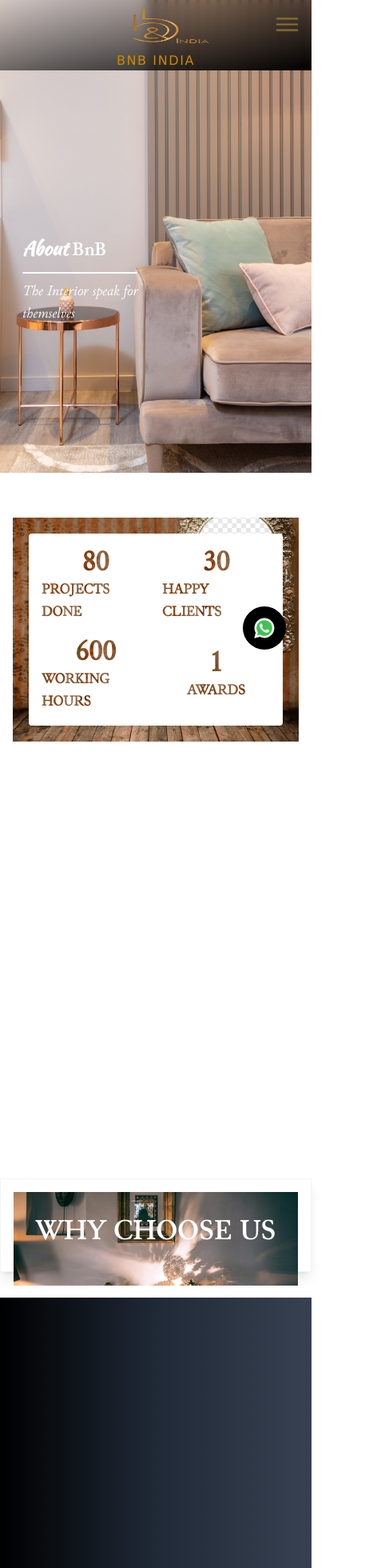
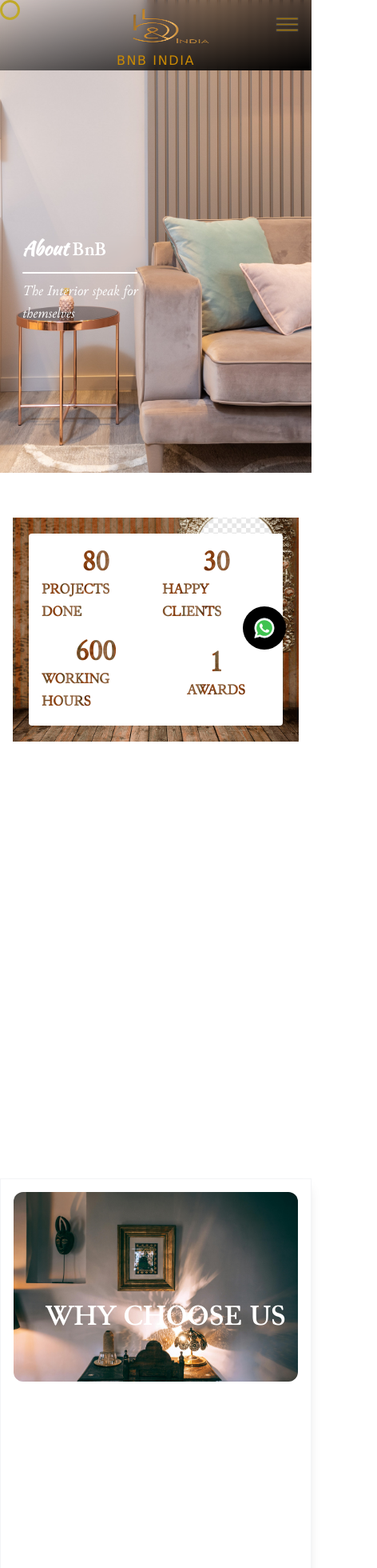
Before and after one commit to ihemnta/bnbindia_FE, a React (Create React App) app: page /about-bnb in a window 390 px wide. Shown: the top 1960 px of the page at 80% size, 472 px wide, since content can reach past the window. Built offline with nearby package versions, Linux system fonts and the light colour scheme.

Commit message:
responsiveness and cursor added

```diff
--- a/src/App.tsx
+++ b/src/App.tsx
@@ -1,5 +1,5 @@
-import React from "react";
-import RouterConfig from "./routes";
+import React from 'react';
+import RouterConfig from './routes';
 
 const App = () => {
   return <RouterConfig />;
--- a/src/components/Custom/Cursor.tsx
+++ b/src/components/Custom/Cursor.tsx
@@ -1,38 +1,53 @@
 // CustomCursor.tsx
-import React, { useEffect, useState } from "react";
-
-interface Position {
-  x: number;
-  y: number;
-}
+import React, { useEffect, useState } from 'react';
+import { animated } from '@react-spring/web';
 
 const CustomCursor: React.FC = () => {
-  const [position, setPosition] = useState<Position>({ x: 0, y: 0 });
+  const [trail, setTrail] = useState<Array<{ x: number; y: number }>>([]);
+  const [position, setPosition] = useState({ x: 0, y: 0 });
+
+  const handleMouseMove = (event: MouseEvent) => {
+    const newPosition = { x: event.clientX, y: event.clientY };
+    setPosition(newPosition);
+    setTimeout(() => {
+      setTrail((prevTrail) => [...prevTrail, newPosition]?.slice(-10)); // Adjust trail length
+    }, 100);
+  };
 
   useEffect(() => {
-    const updateCursorPosition = (e: MouseEvent) => {
-      requestAnimationFrame(() => {
-        setPosition({ x: e.clientX, y: e.clientY });
-      });
-    };
-
-    document.addEventListener("mousemove", updateCursorPosition);
+    document.addEventListener('mousemove', handleMouseMove);
 
     return () => {
-      document.removeEventListener("mousemove", updateCursorPosition);
+      document.removeEventListener('mousemove', handleMouseMove);
     };
   }, []);
 
   return (
-    <div
-      className="custom-cursor absolute w-6 h-6 rounded-full pointer-events-none z-10 flex items-center justify-center text-white"
-      style={{
-        left: `${position.x}px`,
-        top: `${position.y}px`,
-      }}
-    >
-      <img src="/assets/svgs/gold-cursor.svg" alt="Design Icon" />
-    </div>
+    <>
+      {trail?.map((trailPosition, index) => (
+        <animated.div
+          key={index}
+          className="custom-cursor-trail"
+          style={{
+            left: `${trailPosition.x}px`,
+            top: `${trailPosition.y}px`,
+            opacity: 1 - index * 0.1, // Adjust opacity based on the trail order
+            background: 'transparent',
+          }}
+        />
+      ))}
+      <animated.div
+        className="custom-cursor"
+        style={{
+          left: `${position.x}px`,
+          top: `${position.y}px`,
+          width: '25px',
+          height: '25px',
+          borderRadius: '50%',
+          background: 'transparent',
+        }}
+      />
+    </>
   );
 };
 
--- a/src/components/Footer/RedirectList.tsx
+++ b/src/components/Footer/RedirectList.tsx
@@ -23,7 +23,7 @@ const RedirectList: React.FC<IRedirectListProps> = ({ content, header }) => {
   return (
     <div className='space-y-6 flex flex-col justify-start'>
       <span className='uppercase tracking-wider text-md sm:no-underline underline'>{header}</span>
-      <div className='flex flex-col text-sm gap-3 text-gray-300 h-full'>
+      <div className='flex flex-col w-max text-sm gap-3 text-gray-300 h-full'>
         {content?.map((item) => (
           <div
             className='hover:text-gray-50 flex gap-2 hover:underline hover:shadow-sm'
--- a/src/components/Footer/index.tsx
+++ b/src/components/Footer/index.tsx
@@ -10,7 +10,7 @@ interface IFooterProps {
   showAnimation: boolean;
 }
 
-const Footer: React.FC<IFooterProps> = ({ showAnimation=true }) => {
+const Footer: React.FC<IFooterProps> = ({ showAnimation = true }) => {
   const logoAnimation = useSpring({
     transform: showAnimation ? 'scale(0.7)' : 'scale(1)',
     config: { tension: 100, friction: 15 },
@@ -23,47 +23,50 @@ const Footer: React.FC<IFooterProps> = ({ showAnimation=true }) => {
     config: { duration: 1000 },
   });
 
-
   return (
-    <footer className="flex flex-col gap-5 bg-gradient-to-r from-black via-gray-800 to-gray-700 text-white p-10 h-max">
+    <footer className="flex flex-col gap-5 relative bg-gradient-to-r from-black via-gray-800 to-gray-700 text-white p-10 h-max">
       <animated.div style={firstDivAnimation}>
-        <div className='space-y-7 '>
-          <div className='-ml-6 -mt-6 rounded shadow-sm'>
+        <div className="space-y-7 ">
+          <div className="-ml-6 -mt-6 rounded shadow-sm">
             <animated.div style={logoAnimation}>
-              <div className='flex items-center'>
-                <img src={`/assets/logo/logo-gold.png`} className='h-24' alt='Logo' />
-                <span style={{ color: "#7d6615" }} className='text-2xl text-yellow-700 flex flex-col mt-5 font-bold ml-4'>
+              <div className="flex items-center">
+                <img
+                  src={`/assets/logo/logo-gold.png`}
+                  className="h-24"
+                  alt="Logo"
+                />
+                <span
+                  style={{ color: '#7d6615' }}
+                  className="text-2xl text-yellow-700 flex flex-col mt-5 font-bold ml-4"
+                >
                   BNB INDIA
-                  <span className='text-sm text-white font-normal'>
+                  <span className="text-sm text-white font-normal">
                     Infusing Life into Spaces, One Elegant Piece at a Time.
                   </span>
                 </span>
               </div>
             </animated.div>
 
-            <p className='mt-4 ml-6 text-sm break-all text-gray-500 whitespace-pre-line'>
-  B&B India, est. 2016: Leading the way in exquisite furniture. Our Dining Tables to Designer Sofas showcase innovative design and top-notch craftsmanship. Elevate your spaces with B&B India, where each piece tells a story of elegance, comfort, and enduring quality.
-</p>
-
-
+            <p className="mt-4 ml-6 text-sm break-all text-gray-500 whitespace-pre-line">
+              B&B India, est. 2016: Leading the way in exquisite furniture. Our
+              Dining Tables to Designer Sofas showcase innovative design and
+              top-notch craftsmanship. Elevate your spaces with B&B India, where
+              each piece tells a story of elegance, comfort, and enduring
+              quality.
+            </p>
           </div>
-          <div className='sm:grid sm:grid-cols-3 space-y-4 sm:space-y-0 w-full'>
-
-
-
-{
-  footerConfig?.map((config=>  <RedirectList header={config?.header}  content={config?.links} />))
-}
-</div>
-
+          <div className="sm:grid sm:grid-cols-3 space-y-4 sm:space-y-0 w-full">
+            {footerConfig?.map((config) => (
+              <RedirectList header={config?.header} content={config?.links} />
+            ))}
+          </div>
         </div>
       </animated.div>
 
-<div className="flex justify-center  border p-2 gap-6 border-gray-600 rounded-md ">
-      <SocialMediaIcons fromFooter/>
-          {/* <SubscribeNewsletter/> */}
-        </div>
-
+      <div className="flex justify-center  border p-2 gap-6 border-gray-600 rounded-md ">
+        <SocialMediaIcons fromFooter />
+        {/* <SubscribeNewsletter/> */}
+      </div>
     </footer>
   );
 };
--- a/src/components/Layout/Layout.tsx
+++ b/src/components/Layout/Layout.tsx
@@ -9,6 +9,8 @@ import MobileDrawer from "../Custom/MobileDrawer";
 import IconWrapper from "../Wrapper/IconWrapper";
 import Footer from "../Footer";
 import useScrollVisibility from "../hooks/useScrollVisibility";
+import CustomCursor from "../Custom/Cursor";
+import CursorComponent from "../Custom/Cursor";
 
 interface LayoutProps {
   children: ReactNode;
@@ -35,7 +37,8 @@ const Layout: React.FC<LayoutProps> = ({ children }) => {
 
   return (
     <section className="flex flex-col relative h-full min-h-screen">
-      {/* <CustomCursor /> */}
+      <CustomCursor />
+
       <animated.div style={headerSpring} className="w-full h-max  fixed z-30 flex flex-col bg-cover bg-center">
       <div  className="absolute inset-0  bg-gradient-to-tl backdrop-blur-sm  from-black to-transparent sm:from-gray-900/60 sm:to-transparent h-22 sm:h-26"></div>
 
--- a/src/pages/AboutUs/components/ChooseUs.tsx
+++ b/src/pages/AboutUs/components/ChooseUs.tsx
@@ -2,19 +2,10 @@ import React from 'react';
 import VectorCard from './VectorCard';
 
 const ChooseUs = () => {
-
   return (
-    <div className="w-full h-[30vw] sm:h-screen border border-gray-100 shadow-lg p-4 ">
+    <div className="relative w-full sm:h-screen h-[180vh] border border-gray-100 shadow-lg p-4">
       {/* Content on top of the image */}
-
-<div className='relative'>
-
-      {/* Image */}
-      <img alt='interior' className='h-[30vw] w-screen object-cover' src='/assets/projects/about-us-3rd-image.jpg'/>
-<div className='absolute top-[25%] w-full'>
-
-
-      <div className=" flex flex-col h-full justify-center items-center">
+      <div className="absolute sm:top-1/3 top-[10%] left-14 sm:left-1/2 sm:transform sm:-translate-x-1/2 sm:-translate-y-1/2 text-center">
         <span
           className="text-4xl font-bold text-white"
           style={{ fontFamily: 'junicode-bold' }}
@@ -22,8 +13,16 @@ const ChooseUs = () => {
           WHY CHOOSE US
         </span>
       </div>
-      {/* Content Section */}
-      <div className="grid h-full w-full sm:grid-cols-3 justify-between ml-3 ">
+
+      {/* Image */}
+      <img
+        alt="interior"
+        className="w-full sm:h-[30vw] h-max rounded-xl object-cover"
+        src="/assets/projects/about-us-3rd-image.jpg"
+      />
+
+      <div className="sm:w-full absolute sm:top-[70%] top-[15%] sm:left-1/2 sm:transform sm:-translate-x-1/2 sm:-translate-y-1/2 grid sm:grid-cols-3 grid-cols-1 justify-center gap-4">
+        {/* Content Section */}
         <VectorCard
           title="Quality"
           description=" As interior designers, the one thing that continues to resonate throughout our business is quality. From the moment you begin to discuss the project, right through to completion, we aim to uphold the highest standards possible and ensure that our clients are left with not only a great interior but a pleasant experience."
@@ -39,10 +38,7 @@ const ChooseUs = () => {
           description="We pay incredible attention to detail, selecting only the materials, furniture, and lighting that is perfect for the interior design job as a whole. And where we can’t find the perfect furniture, we can design and make bespoke furniture ourselves to deliver the perfect end result every time."
           image="/assets/svgs/attention.svg"
         />
-      </div>
-
-</div>
-      {/* End Content Section */}
+        {/* End Content Section */}
       </div>
     </div>
   );
--- a/src/pages/AboutUs/components/VectorCard.tsx
+++ b/src/pages/AboutUs/components/VectorCard.tsx
@@ -18,7 +18,7 @@ const VectorCard: React.FC<IVectorCardProps> = ({
     // Listen for scroll events to trigger the animation
     const handleScroll = () => {
       const scrollY = window.scrollY || window.pageYOffset;
-        const triggerPoint = window.innerHeight ; // Adjust the trigger point as needed
+      const triggerPoint = window.innerHeight; // Adjust the trigger point as needed
 
       setIsVisible(scrollY > triggerPoint);
     };
@@ -28,19 +28,19 @@ const VectorCard: React.FC<IVectorCardProps> = ({
       window.removeEventListener('scroll', handleScroll);
     };
   }, []);
+
   const cardAnimation = useSpring({
-    to: { opacity: isVisible? 1 : 0},
-    config:{duration:700}
+    to: { opacity: isVisible ? 1 : 0 },
+    config: { duration: 700 },
   });
-
 
   return (
     <animated.div
       style={cardAnimation}
-      className="relative flex flex-col mt-6 text-gray-700 bg-white shadow-md bg-clip-border rounded-xl w-96"
+      className="relative flex flex-col  text-gray-700 bg-white shadow-md bg-clip-border rounded-xl "
     >
-      <div className="p-6">
-        <img className="h-16" src={image} alt={title} />
+      <div className="sm:p-6 px-4 py-10">
+        <img className="h-12" src={image} alt={title} />
         <h5
           style={{ fontFamily: 'junicode-italic' }}
           className="block mb-2  text-xl antialiased font-semibold leading-snug tracking-normal text-blue-gray-900"
@@ -49,7 +49,7 @@ const VectorCard: React.FC<IVectorCardProps> = ({
         </h5>
         <p
           style={{ fontFamily: 'junicode-regular' }}
-          className="block font-sans text-base antialiased font-light leading-relaxed text-inherit"
+          className="block font-sans text-sm antialiased font-light leading-relaxed text-inherit"
         >
           {description}
         </p>
--- a/src/pages/AboutUs/index.tsx
+++ b/src/pages/AboutUs/index.tsx
@@ -36,7 +36,7 @@ const AboutUs = () => {
           style={{ height: isMobile ? '70vh' : '40vw' }}
           className=" w-screen object-cover"
           src="/assets/projects/about-us-page-main.jpg"
-          alt="About Us Image"
+          alt="About Us"
         />
         <div
           style={{ backdropFilter: 'blur(3px)' }}
--- a/src/pages/Home/components/LandingScreen.tsx
+++ b/src/pages/Home/components/LandingScreen.tsx
@@ -1,23 +1,29 @@
-import React, { useState, useEffect } from "react";
-import { useSpring, animated } from "@react-spring/web";
-import { landingPageHeaders } from "./home.config";
-import CTAButton from "../../../components/Custom/CTAButton";
+import React, { useState, useEffect } from 'react';
+import { useSpring, animated } from '@react-spring/web';
+import { landingPageHeaders } from './home.config';
+import CTAButton from '../../../components/Custom/CTAButton';
 
 const LandingScreen = () => {
   const [currentIndex, setCurrentIndex] = useState(0);
   const [isVisible, setIsVisible] = useState(true);
   const [springProps, api] = useSpring(() => ({
     opacity: 1,
-    filter: "blur(0px)",
+    filter: 'blur(0px)',
+    curtainTop: '0%',
     config: { duration: 700 },
   }));
+
+  useEffect(() => {
+    // Animate the curtain effect when the component mounts
+    api.start({ curtainTop: '100%' });
+  }, [api]);
 
   useEffect(() => {
     const timer = setInterval(() => {
       setIsVisible(false);
       setTimeout(() => {
         setCurrentIndex(
-          (prevIndex) => (prevIndex + 1) % landingPageHeaders?.length
+          (prevIndex) => (prevIndex + 1) % landingPageHeaders?.length,
         );
         setIsVisible(true);
       }, 700);
@@ -27,30 +33,42 @@ const LandingScreen = () => {
 
   useEffect(() => {
     if (!isVisible) {
-      api.start({ opacity: 0, filter: "blur(5px)" });
+      api.start({ opacity: 0, filter: 'blur(5px)' });
     } else {
-      api.start({ opacity: 1, filter: "blur(0px)" });
+      api.start({ opacity: 1, filter: 'blur(0px)' });
     }
   }, [isVisible, api]);
 
   return (
     <div className=" overflow-hidden">
       <div className="relative">
-        <img
+        <animated.div
           className="h-screen w-screen object-cover"
-          src="/assets/projects/landing.jpg"
-          alt="living-room"
-        />
+          style={{
+            clipPath: springProps.curtainTop.to(
+              (value) => `polygon(0 0, 100% 0, 100% ${value}, 0% ${value})`,
+            ),
+          }}
+        >
+          <img
+            className="h-full w-full"
+            src="/assets/projects/landing.jpg"
+            alt="living-room"
+          />
+        </animated.div>
 
         <div className="absolute top-[52%] left-[50%] transform -translate-x-1/2 -translate-y-1/2 text-center text-gray-900 flex flex-col items-center justify-center">
           <div className="sm:text-4xl   flex flex-col justify-center items-center  text-2xl text-center">
-            <span  style={{fontFamily:"custom-cursive-font"}} className="w-52 sm:w-full   m-auto block tracking-wider">
+            <span
+              style={{ fontFamily: 'custom-cursive-font' }}
+              className="w-52 sm:w-full   m-auto block tracking-wider"
+            >
               Handmade for your
             </span>
             <animated.span
               className="font-bold sm:text-6xl text-4xl tracking-widest text-white block mt-2 w-max"
               style={{
-                fontFamily: "junicode-bold",
+                fontFamily: 'junicode-bold',
                 ...springProps,
               }}
             >
@@ -62,7 +80,6 @@ const LandingScreen = () => {
           </div>
         </div>
       </div>
-
     </div>
   );
 };
--- a/src/styles/main.css
+++ b/src/styles/main.css
@@ -2,6 +2,17 @@
 @tailwind components;
 @tailwind utilities;
 
-/* body {
+.custom-cursor {
+  position: fixed;
+  width: 23px;
+  height: 22px;
+  background-color: transparent; /* Set the background color directly */
+  border: 3px solid rgb(192, 169, 39);
+  border-radius: 50%;
+  pointer-events: none;
+  z-index: 9999;
+}
+
+body {
   cursor: none;
-} */
+}
```
Also changed, not shown: src/index.tsx (+8 -7 lines), src/routes/index.tsx (+5 -5 lines). Lines whose indentation alone changed are shown as unchanged.
